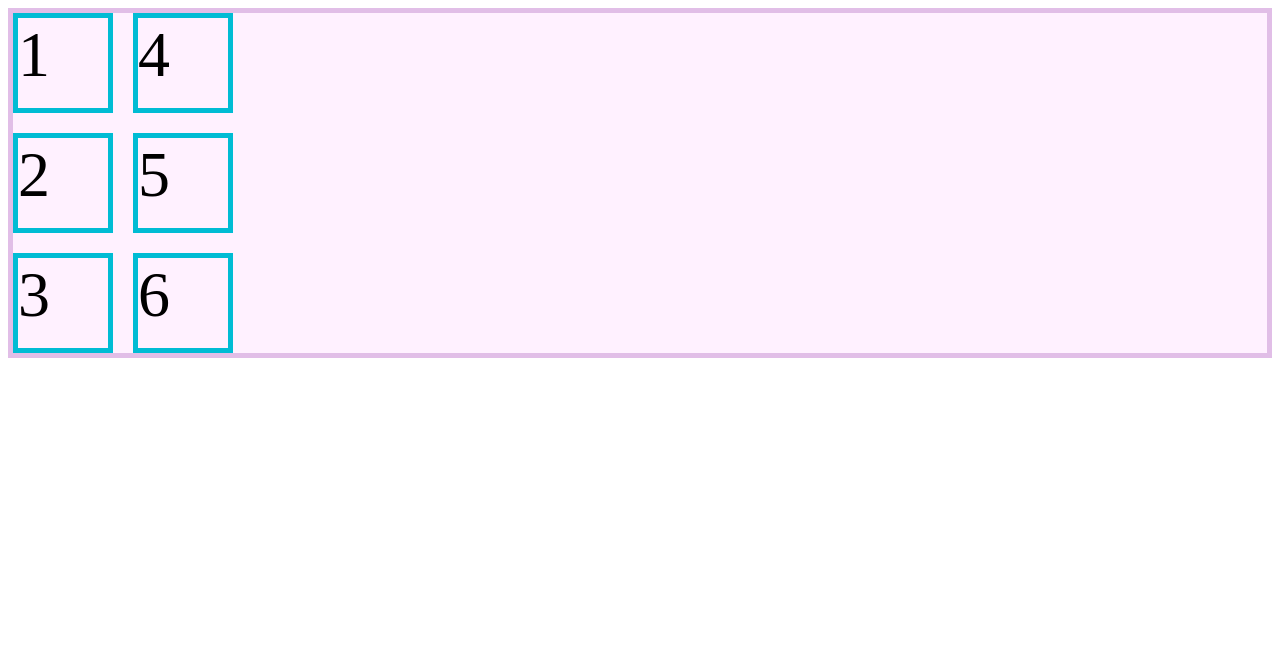
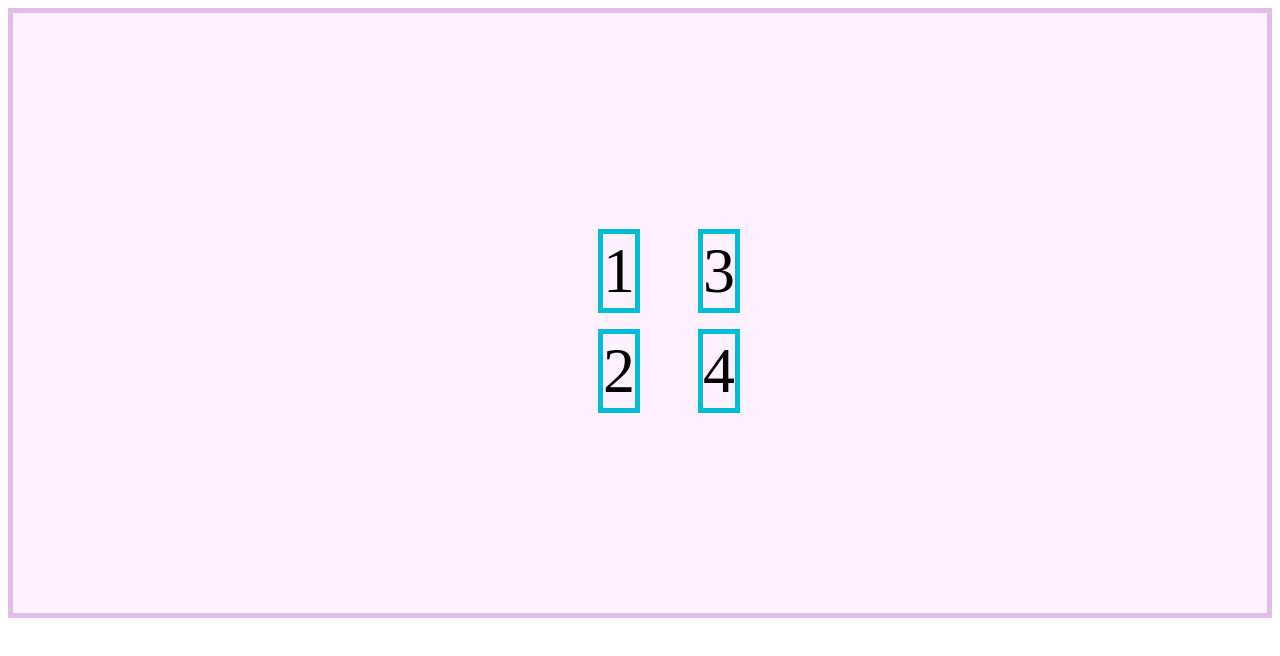
Before and after one commit to irving-mx/CSSGridBasic, a plain HTML site: page index.html in a window 1280 px wide. Drawn offline with Linux system fonts and the light colour scheme.

Commit message:
uso de justify-items,align-content,place-selft y reto superado

```diff
--- a/index.html
+++ b/index.html
@@ -12,8 +12,8 @@
             <div class="item">2</div>
             <div class="item">3</div>
             <div class="item">4</div>
-            <div class="item">5</div>
-            <div class="item">6</div>
+            <!-- <div class="item">5</div>
+            <div class="item">6</div> -->
         </div>
     </body>
 </html>
--- a/style.css
+++ b/style.css
@@ -2,11 +2,12 @@
     border: 5px solid #e1bee7;
     background-color: #fff1ff;
     display: grid;
-    grid-template-rows: 100px 100px 100px;
-    grid-auto-columns:100px;
-    /* grid-template-columns: 100px 100px; */
+    grid-template-columns: repeat(2, 100px);
     grid-auto-flow: column;
-    gap: 20px;
+    grid-template-rows: 100px 100px;
+    height: 600px;
+    place-content: center;
+    place-items: end;
 }
 
 .item{
```
